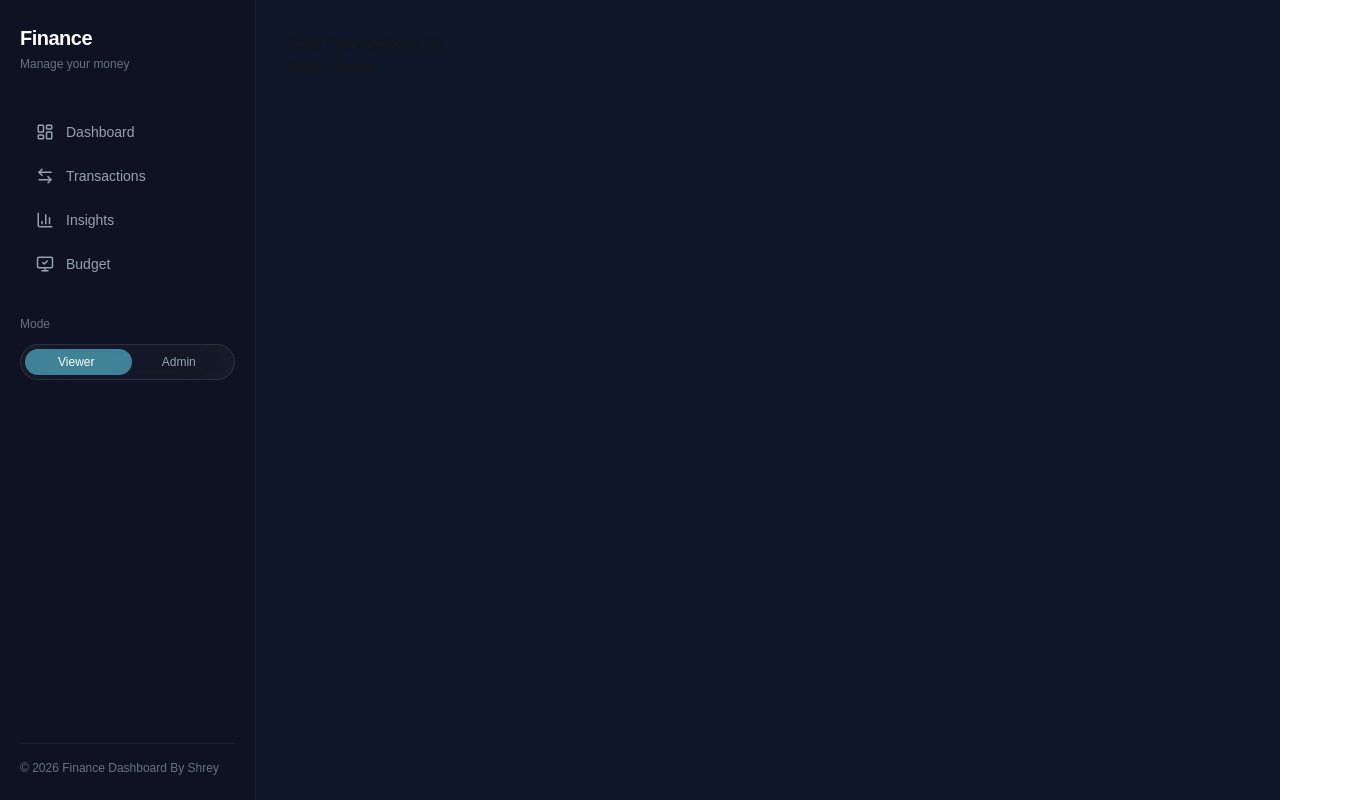
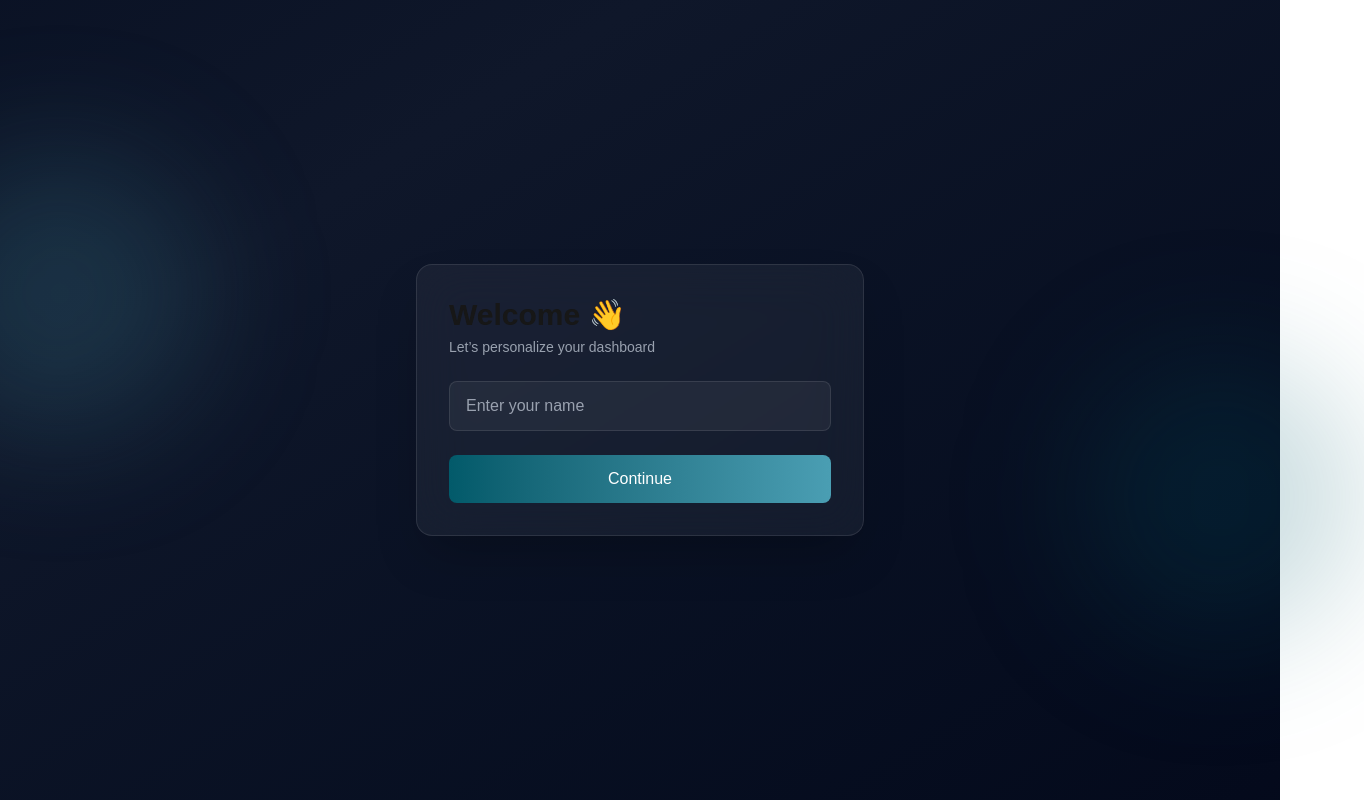
Before and after one commit to shreysircar/finance-dashboard, a Next.js app: page / in a window 1280 px wide. Shown: the whole page, 1364 px wide, since content can reach past the window. Built offline with nearby package versions, Linux system fonts and the light colour scheme.

Commit message:
dashboard and landing page

```diff
--- a/src/app/dashboard/page.tsx
+++ b/src/app/dashboard/page.tsx
@@ -31,16 +31,22 @@ useEffect(() => {
   const balance = calculateBalance(transactions);
   const income = calculateIncome(transactions);
   const expenses = calculateExpenses(transactions);
+  const [username, setUsername] = useState("");
+
+useEffect(() => {
+  const stored = localStorage.getItem("username");
+  if (stored) setUsername(stored);
+}, []);
 
 
   // ✅ Greeting logic
   const hour = new Date().getHours();
   const greeting =
     hour < 12
-      ? "Good morning"
+      ? "Good Morning"
       : hour < 18
-      ? "Good afternoon"
-      : "Good evening";
+      ? "Good Afternoon"
+      : "Good Evening";
 
   return (
     <div className="space-y-10">
@@ -54,7 +60,7 @@ useEffect(() => {
 
           {/* ✅ NEW Greeting */}
           <p className="text-gray-400 text-sm mt-1">
-            {greeting} 👋 — here's your financial overview
+           {greeting} {username ? `, ${username}` : ""}  — here's your financial overview
           </p>
         </div>
 
--- a/src/app/globals.css
+++ b/src/app/globals.css
@@ -25,3 +25,35 @@ body {
   color: var(--foreground);
   font-family: Arial, Helvetica, sans-serif;
 }
+
+/* 🔥 Gradient animation */
+@keyframes gradientShift {
+  0% {
+    background-position: 0% 50%;
+  }
+  50% {
+    background-position: 100% 50%;
+  }
+  100% {
+    background-position: 0% 50%;
+  }
+}
+
+.animate-gradient {
+  background-size: 200% 200%;
+  animation: gradientShift 12s ease infinite;
+}
+
+/* ✨ Floating glow */
+@keyframes floatSlow {
+  0%, 100% {
+    transform: translateY(0px);
+  }
+  50% {
+    transform: translateY(-20px);
+  }
+}
+
+.animate-float {
+  animation: floatSlow 8s ease-in-out infinite;
+}
--- a/src/app/layout.tsx
+++ b/src/app/layout.tsx
@@ -1,33 +1,52 @@
+"use client";
+
 import "./globals.css";
 import Sidebar from "../components/Sidebar";
 import { FinanceProvider } from "@/context/FinanceContext";
 import { RoleProvider } from "@/context/RoleContext";
+import { usePathname } from "next/navigation";
 
 export default function RootLayout({
   children,
 }: {
   children: React.ReactNode;
 }) {
+  const pathname = usePathname();
+  const isLanding = pathname === "/";
+
   return (
     <html lang="en">
-      <body className="bg-[#020617] text-white">
+      <body className="text-white">
 
-        {/* ✅ Wrap BOTH providers */}
         <RoleProvider>
           <FinanceProvider>
 
-            <div className="flex min-h-screen">
+            <div
+              className={`flex min-h-screen ${
+isLanding
+  ? "bg-gradient-to-br from-[#020617] via-[#0f172a] to-[#020617] animate-gradient"
+                  : "bg-[#020617]"
+              }`}
+            >
+              {/* Sidebar */}
+              {!isLanding && <Sidebar />}
 
-              {/* Sidebar */}
-              <Sidebar />
-
-              {/* Main Content */}
-              <main className="flex-1 p-8 bg-[#0f172a] min-h-0">
-                <div className="max-w-7xl mx-auto min-h-0">
+              {/* Main */}
+              <main
+                className={`flex-1 ${
+                  isLanding
+                    ? "w-full flex items-center justify-center px-4"
+                    : "p-8 bg-[#0f172a]"
+                }`}
+              >
+                <div
+                  className={`${
+                    isLanding ? "w-full" : "max-w-7xl mx-auto w-full"
+                  }`}
+                >
                   {children}
                 </div>
               </main>
-
             </div>
 
           </FinanceProvider>
--- a/src/app/page.tsx
+++ b/src/app/page.tsx
@@ -1,13 +1,68 @@
 "use client";
-import { useFinance } from "@/context/FinanceContext";
 
-export default function Home() {
-  const { transactions, role } = useFinance();
+import { useState, useEffect } from "react";
+import { useRouter } from "next/navigation";
 
-  return (
+export default function HomePage() {
+  const [name, setName] = useState("");
+  const router = useRouter();
+
+  useEffect(() => {
+    localStorage.removeItem("username");
+  }, []);
+
+  const handleContinue = () => {
+    if (!name.trim()) return;
+
+    localStorage.setItem("username", name.trim());
+    router.push("/dashboard");
+  };
+
+  return (<div className="relative w-full flex items-center justify-center">
+
+  {/* 🔥 Animated Glow Orbs */}
+  <div className="absolute top-[-100px] left-[-100px] w-72 h-72 bg-[#4a9eb3]/20 blur-3xl rounded-full animate-float" />
+  <div className="absolute bottom-[-120px] right-[-100px] w-72 h-72 bg-[#025a6a]/20 blur-3xl rounded-full animate-float" />
+
+  {/* Card */}
+  <div className="relative w-full max-w-md bg-white/5 backdrop-blur-xl border border-white/10 rounded-2xl p-8 shadow-2xl space-y-6">
+
     <div>
-      <p>Total Transactions: {transactions.length}</p>
-      <p>Role: {role}</p>
+      <h1 className="text-3xl font-semibold">
+        Welcome 👋
+      </h1>
+      <p className="text-sm text-gray-400 mt-1">
+        Let’s personalize your dashboard
+      </p>
     </div>
-  );
-}
+
+    {/* ✨ Input with glow focus */}
+    <input
+      type="text"
+      placeholder="Enter your name"
+      value={name}
+      onChange={(e) => setName(e.target.value)}
+      className="
+        w-full px-4 py-3 rounded-lg
+        bg-white/5 border border-white/10
+        text-white placeholder-gray-400
+        outline-none
+        transition-all duration-300
+        focus:ring-2 focus:ring-[#4a9eb3]
+        focus:shadow-[0_0_20px_rgba(74,158,179,0.4)]
+      "
+    />
+
+    <button
+      onClick={handleContinue}
+      className="
+        w-full py-3 rounded-lg
+        bg-gradient-to-r from-[#025a6a] to-[#4a9eb3]
+        hover:opacity-90 transition
+        text-white font-medium
+      "
+    >
+      Continue
+    </button>
+  </div>
+</div>);}
```
